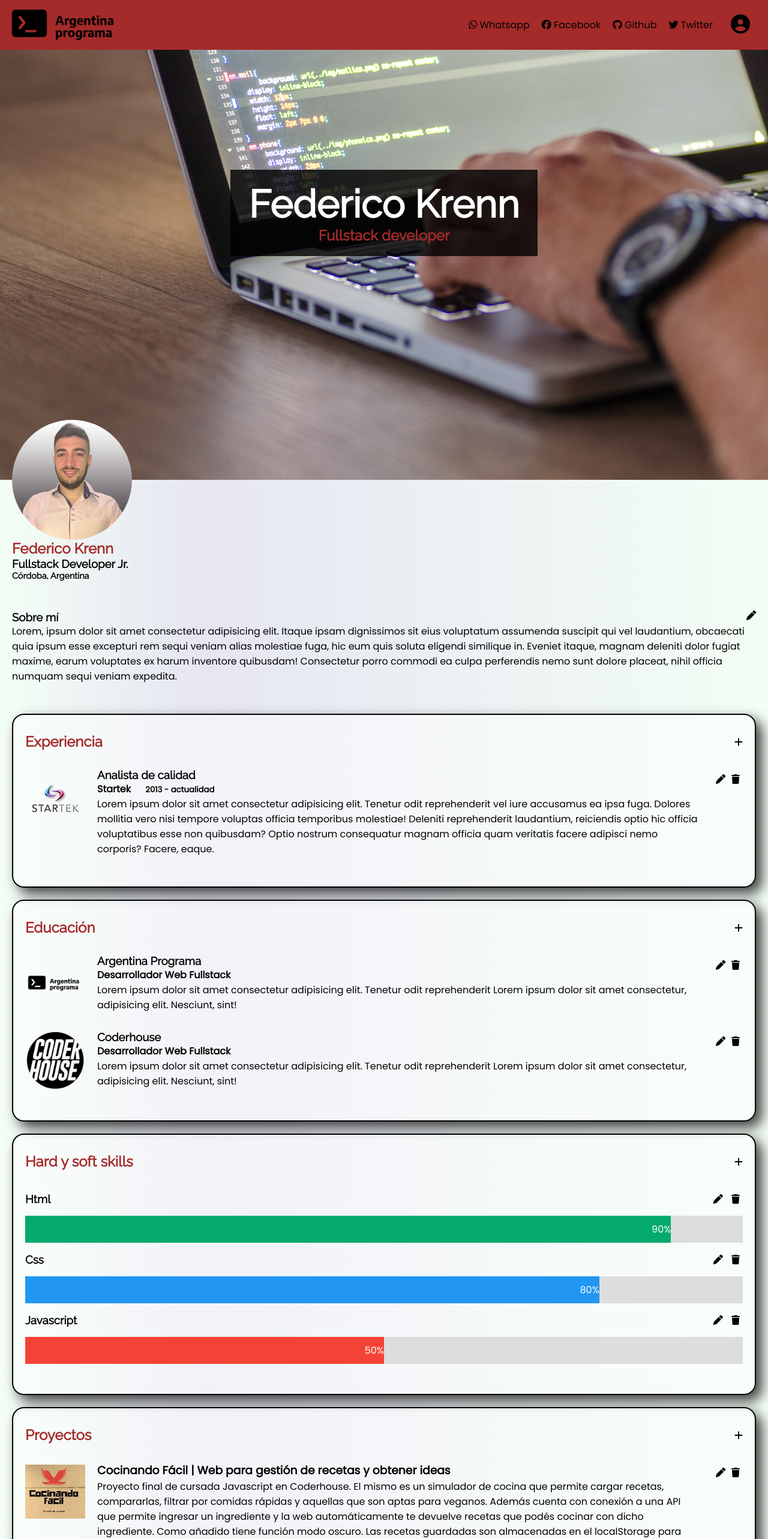
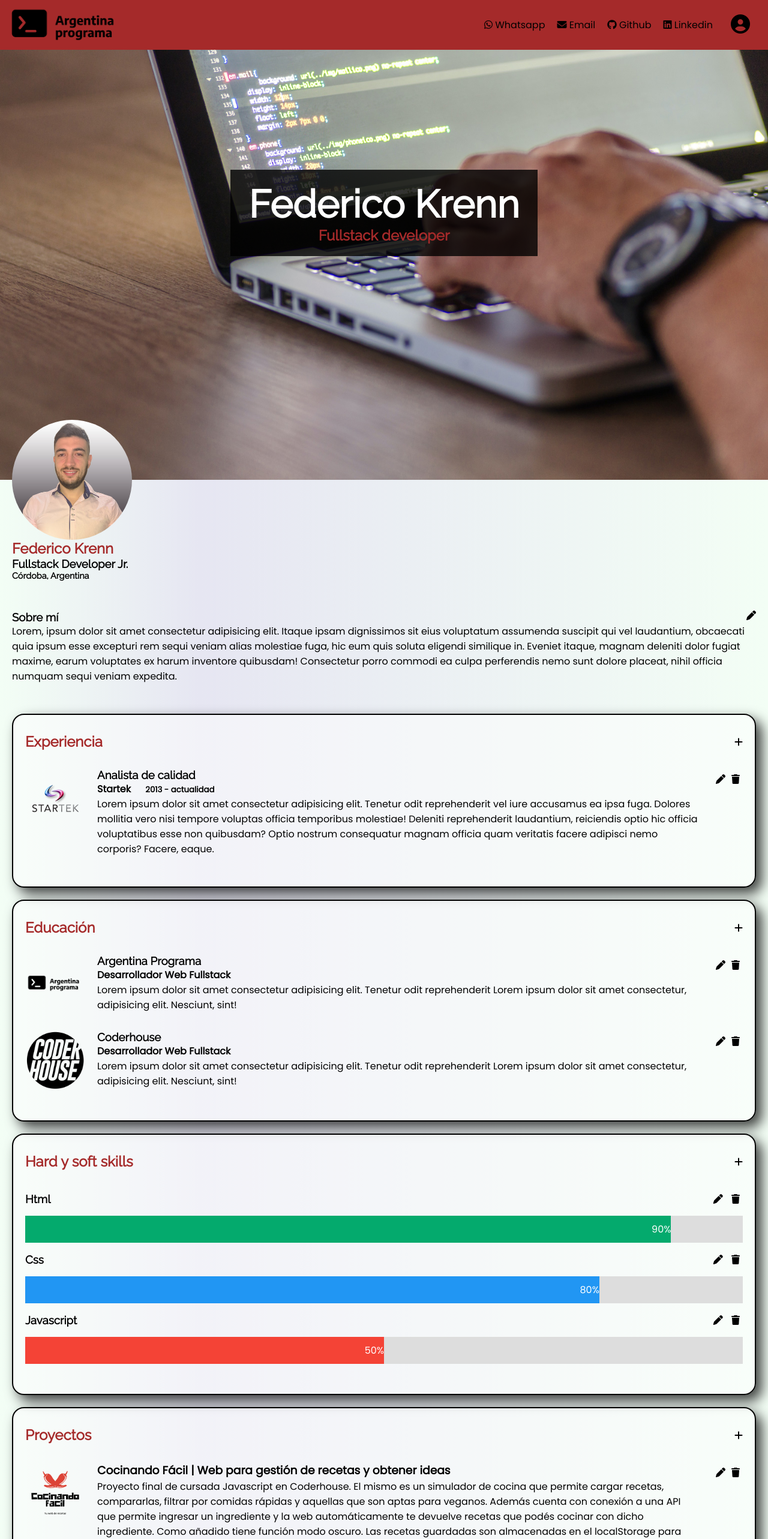
Before and after one commit to fedekrenn/personal-portfolio, a plain HTML site: page index.html in a window 1280 px wide. Shown: the top 2566 px of the page at 60% size. Drawn offline with Linux system fonts and the light colour scheme.

Commit message:
estilos visuales

```diff
--- a/css/style.css
+++ b/css/style.css
@@ -235,6 +235,10 @@ main i:hover{
     font-size: .5em;
   }
 
+  h2{
+    font-size: 1.6em;
+  }
+
   .aboutMe__child p{
     text-align: justify;
   }
@@ -259,6 +263,10 @@ main i:hover{
     min-height: 70vh;
   }
 
+  h1{
+    font-size: 2em;;
+  }
+
   .welcome{
     top: 125px;
   }
@@ -281,4 +289,5 @@ main i:hover{
     top: 15px;
     right: 10px;
   }
+
 }
--- a/index.html
+++ b/index.html
@@ -20,12 +20,12 @@
             <ul>
                 <li><a href="https://api.whatsapp.com/send?phone=+543512367758&text=%C2%A1Hola%20Federico!%20Me%20gustar%C3%ADa%20ponerme%20en%20contacto%20para%20conocer%20m%C3%A1s%20sobre%20tu%20trabajo"
                         target="_blank"><i class="fa-brands fa-whatsapp"></i><span> Whatsapp</span></a></li>
-                <li><a href="https://www.facebook.com/kempeess" target="_blank"><i class="fa-brands fa-facebook"></i>
-                        <span>Facebook</span></a></li>
+                <li><a href="mailto:fedekrenn@gmail.com" target="_blank"><i class="fa-solid fa-envelope"></i>
+                        <span>Email</span></a></li>
                 <li><a href="https://github.com/fedekrenn/" id="profile-link" target="_blank"><i
                             class="fa-brands fa-github"></i><span> Github</span></a></li>
-                <li><a href="https://twitter.com/kempesss" target="_blank"><i class="fa-brands fa-twitter"></i>
-                        <span>Twitter</span></a></li>
+                <li><a href="https://www.linkedin.com/in/fkrenn/" target="_blank"><i class="fa-brands fa-linkedin"></i>
+                        <span>Linkedin</span></a></li>
                 <li><i class="fa-solid fa-circle-user iconoLogueo"></i></li>
             </ul>
 
@@ -159,7 +159,7 @@
                 <i class="fa-solid fa-plus"></i>
             </div>
             <div class="contenedor__child">
-                <img src="./assets/images/proyectos/cocinando-facil.JPG" alt="Cocinando fácil, web de recetas">
+                <img src="./assets/images/proyectos/cocinando-facil.SVG" alt="Cocinando fácil, web de recetas">
                 <div class="descripcionPuesto">
                     <h3><a href="https://fedekrenn.github.io/proyectoJS/" target="_blank">Cocinando Fácil | Web para
                             gestión de recetas y obtener ideas</a></h3>
@@ -177,7 +177,7 @@
                 </div>
             </div>
             <div class="contenedor__child">
-                <img src="./assets/images/proyectos/sereno-bienestar.JPG" alt="Sereno Bienestar logo">
+                <img src="./assets/images/proyectos/sereno-bienestar.png" alt="Sereno Bienestar logo">
                 <div class="descripcionPuesto">
                     <h3><a href="https://fedekrenn.github.io/serenoBienestar/" target="_blank">Sereno Bienestar | Un
                             lugar para encontrarte contigo mismo</a></h3>
```
Also changed, not shown: assets/images/proyectos/cocinando-facil.JPG (deleted), assets/images/proyectos/cocinando-facil.svg (added), assets/images/proyectos/sereno-bienestar.JPG (deleted), assets/images/proyectos/sereno-bienestar.png (added).
